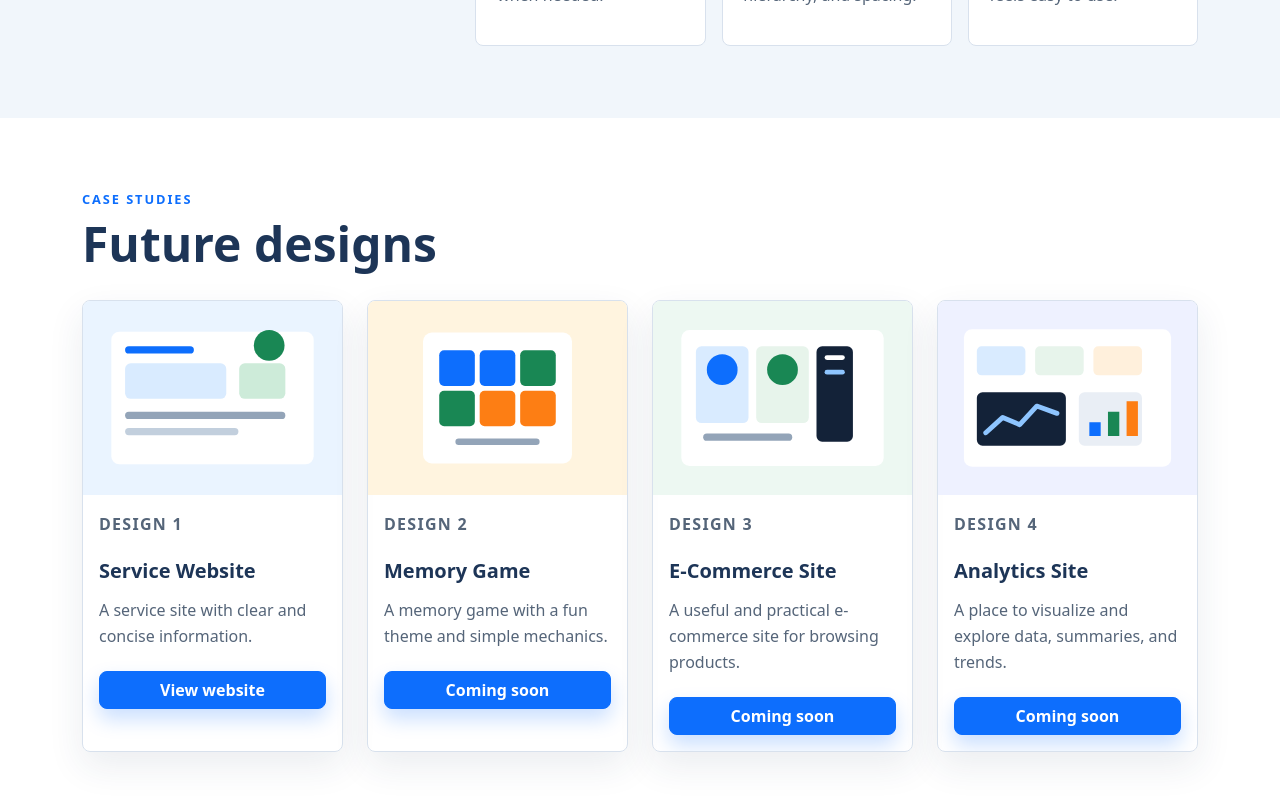
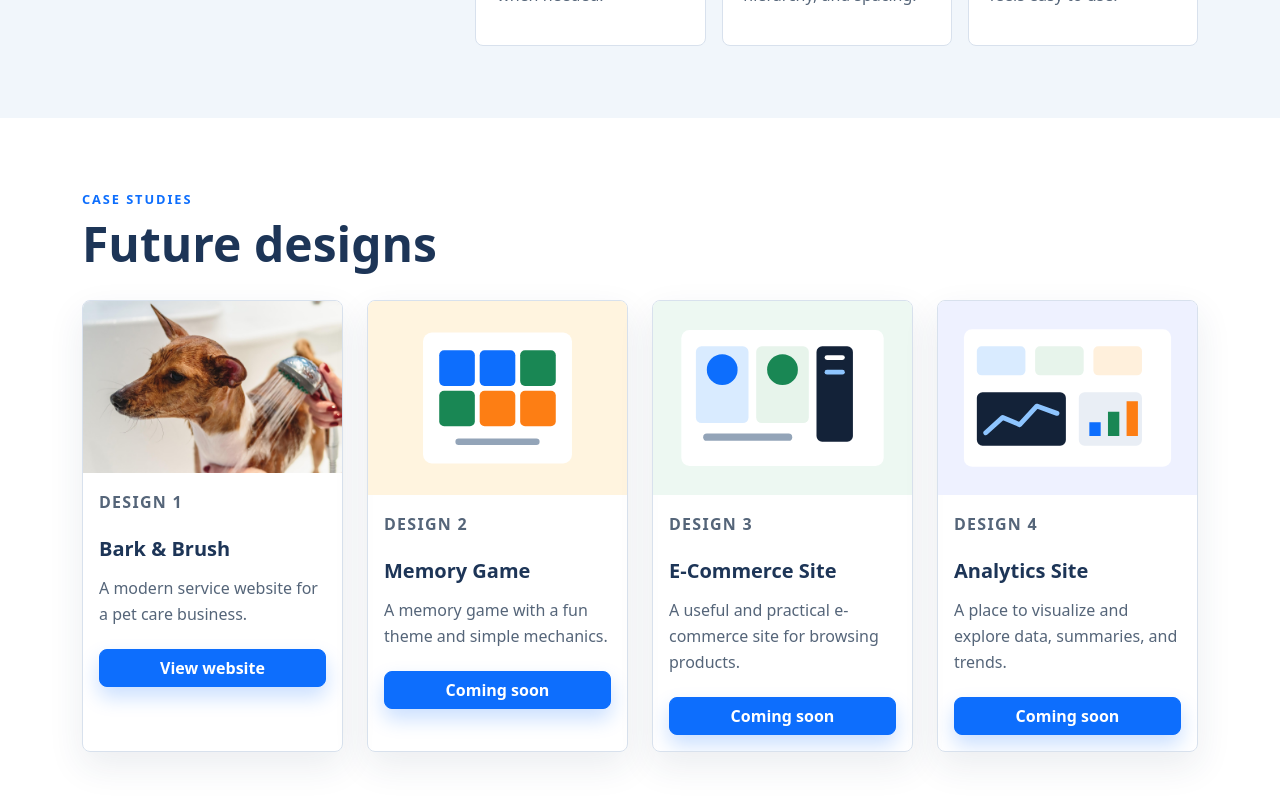
Before and after one commit to BenjaminColasante/SEG3125-Portfolio, a React (Vite) app in the folder Portfolio/: page / in a window 1280 px wide. Shown: the part 1654-2454 px from the top of the page. Built offline with nearby package versions, Linux system fonts and the light colour scheme.

Commit message:
Updated Service Case

```diff
--- a/Portfolio/src/App.jsx
+++ b/Portfolio/src/App.jsx
@@ -165,11 +165,11 @@ function App() {
             </div>
             <div className="projects">
               <div className="project">
-                <img src="/case-service.svg" alt="Service Website" />
+                <img src="/case-service.jpg" alt="Service Website" />
                 <div className="project-info">
                   <p className="project-label">Design 1</p>
-                  <h3>Service Website</h3>
-                  <p>A service site with clear and concise information.</p>
+                  <h3>Bark & Brush</h3>
+                  <p>A modern service website for a pet care business.</p>
                   <a
                     className="btn btn-primary"
                     href="https://seg-3125-pet-grooming-service-site.vercel.app/"
```
Also changed, not shown: Portfolio/public/case-service.jpg (added), Portfolio/public/case-service.svg (deleted).
